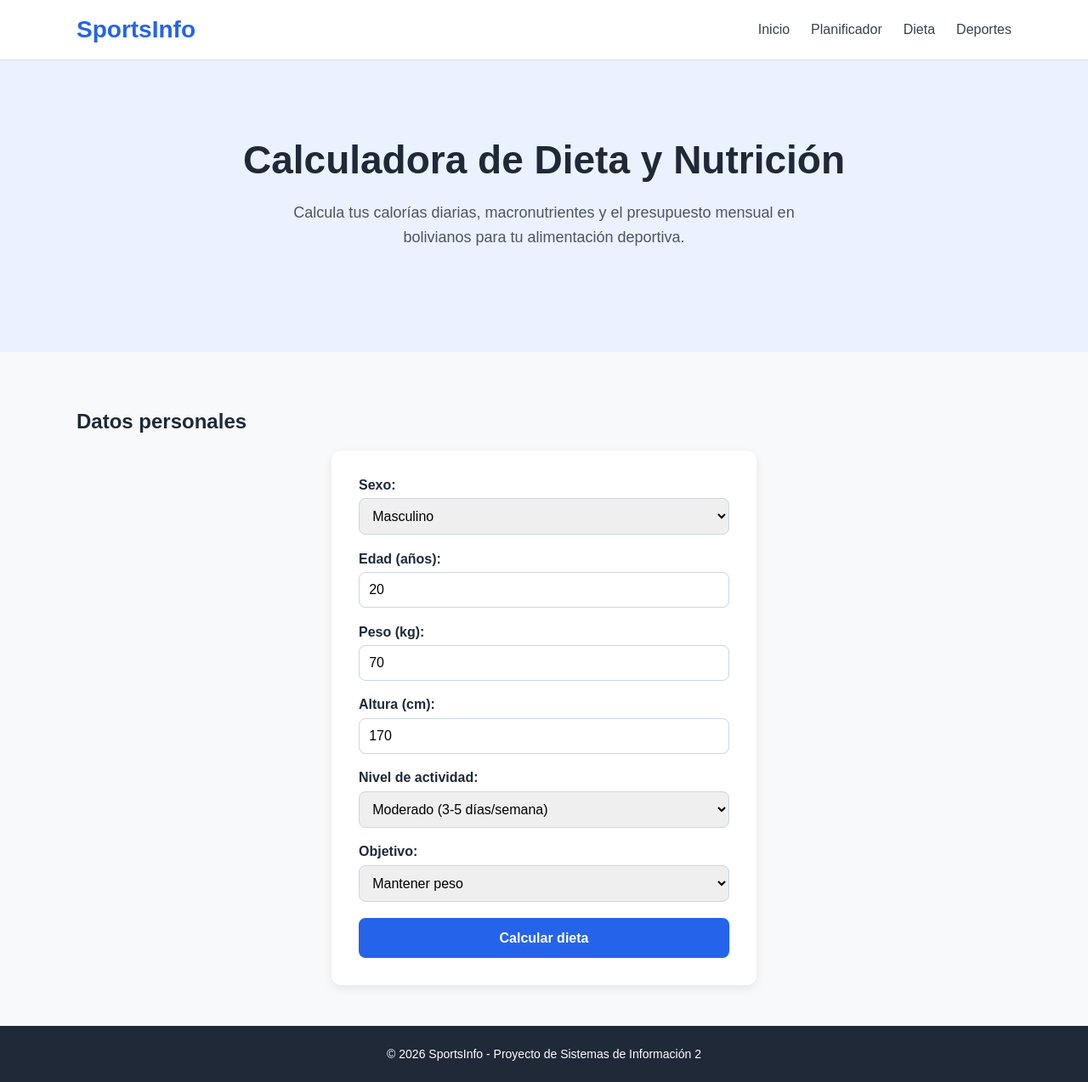
After one commit to thexangel20/plataforma-deportiva, a Flask app: page /dieta in a window 1280 px wide. The commit adds this page. Shown: the whole page at 85% size. Run offline with Flask 3, Linux system fonts and the light colour scheme.

Commit message:
feat: agrego calculadora de dieta y nutricion en bolivianos

```diff
--- a/app/routes.py
+++ b/app/routes.py
@@ -2,7 +2,10 @@ from flask import render_template, request
 from app import app
 
 
-# Matriz de horas semanales recomendadas por nivel + objetivo
+# ============================================================
+# PLANIFICADOR DE ENTRENAMIENTO
+# ============================================================
+
 HORAS_RECOMENDADAS = {
     "principiante": {"recreativo": 3, "salud": 4, "competitivo": 5},
     "intermedio":   {"recreativo": 5, "salud": 6, "competitivo": 8},
@@ -15,29 +18,19 @@ DIAS_SEMANA = ["Lunes", "Martes", "Miércoles", "Jueves", "Viernes", "Sábado",
 def calcular_plan(nivel, objetivo, dias_disponibles, horas_por_dia):
     """Calcula el plan de entrenamiento según los datos del usuario."""
 
-    # 1. Horas recomendadas según nivel + objetivo
     horas_recomendadas = HORAS_RECOMENDADAS[nivel][objetivo]
-
-    # 2. Carga máxima permitida por el usuario
     carga_maxima = dias_disponibles * horas_por_dia
-
-    # 3. Horas reales a usar (no más de lo recomendado ni de lo disponible)
     horas_reales = min(horas_recomendadas, carga_maxima)
-
-    # 4. Duración por sesión
     duracion_sesion = round(horas_reales / dias_disponibles, 2)
 
-    # 5. Distribución semanal (intercalando descansos)
-    # Se reparten las sesiones en los días disponibles, dejando días de descanso entre medio
     distribucion = []
-    paso = 7 / dias_disponibles  # Para intercalar los días
+    paso = 7 / dias_disponibles
     indices_sesion = []
     for i in range(dias_disponibles):
         indice = int(round(i * paso)) % 7
         if indice not in indices_sesion:
             indices_sesion.append(indice)
 
-    # Si no se lograron todos los índices, rellenar
     j = 0
     while len(indices_sesion) < dias_disponibles and j < 7:
         if j not in indices_sesion:
@@ -48,19 +41,10 @@ def calcular_plan(nivel, objetivo, dias_disponibles, horas_por_dia):
 
     for i, dia in enumerate(DIAS_SEMANA):
         if i in indices_sesion:
-            distribucion.append({
-                "dia": dia,
-                "entrena": True,
-                "duracion": duracion_sesion,
-            })
+            distribucion.append({"dia": dia, "entrena": True, "duracion": duracion_sesion})
         else:
-            distribucion.append({
-                "dia": dia,
-                "entrena": False,
-                "duracion": 0,
-            })
+            distribucion.append({"dia": dia, "entrena": False, "duracion": 0})
 
-    # 6. Advertencias
     advertencias = []
 
     if carga_maxima < horas_recomendadas:
@@ -90,7 +74,6 @@ def calcular_plan(nivel, objetivo, dias_disponibles, horas_por_dia):
             "mensaje": "Tu plan está bien ajustado a tu nivel y disponibilidad. ✅"
         })
 
-    # 7. Recomendaciones generales
     recomendaciones = [
         "Calienta 5-10 minutos antes de cada sesión.",
         "Bebe agua antes, durante y después del entrenamiento.",
@@ -113,6 +96,113 @@ def calcular_plan(nivel, objetivo, dias_disponibles, horas_por_dia):
     }
 
 
+# ============================================================
+# CALCULADORA DE DIETA Y NUTRICIÓN
+# ============================================================
+
+FACTORES_ACTIVIDAD = {
+    "sedentario": 1.2,
+    "ligero": 1.375,
+    "moderado": 1.55,
+    "intenso": 1.725,
+    "muy_intenso": 1.9,
+}
+
+MACROS_POR_OBJETIVO = {
+    "perder_grasa":   {"proteina": 0.40, "carbos": 0.30, "grasas": 0.30},
+    "mantener":       {"proteina": 0.30, "carbos": 0.40, "grasas": 0.30},
+    "ganar_musculo":  {"proteina": 0.30, "carbos": 0.50, "grasas": 0.20},
+}
+
+SUPLEMENTOS_POR_OBJETIVO = {
+    "perder_grasa": {
+        "costo": 400,
+        "lista": ["Proteína whey (Bs 300)", "Multivitamínico (Bs 100)"],
+    },
+    "mantener": {
+        "costo": 100,
+        "lista": ["Multivitamínico (Bs 100)"],
+    },
+    "ganar_musculo": {
+        "costo": 550,
+        "lista": [
+            "Proteína whey (Bs 300)",
+            "Creatina (Bs 150)",
+            "Multivitamínico (Bs 100)",
+        ],
+    },
+}
+
+
+def calcular_dieta(sexo, edad, peso, altura, nivel_actividad, objetivo):
+    """Calcula calorías, macros y presupuesto mensual en bolivianos."""
+
+    # 1. TMB — Fórmula Mifflin-St Jeor
+    if sexo == "masculino":
+        tmb = (10 * peso) + (6.25 * altura) - (5 * edad) + 5
+    else:
+        tmb = (10 * peso) + (6.25 * altura) - (5 * edad) - 161
+
+    # 2. Calorías diarias totales
+    factor = FACTORES_ACTIVIDAD[nivel_actividad]
+    calorias_diarias = tmb * factor
+
+    # 3. Macronutrientes
+    distribucion = MACROS_POR_OBJETIVO[objetivo]
+    gramos_proteina = round((calorias_diarias * distribucion["proteina"]) / 4)
+    gramos_carbos = round((calorias_diarias * distribucion["carbos"]) / 4)
+    gramos_grasas = round((calorias_diarias * distribucion["grasas"]) / 9)
+
+    # 4. Presupuesto de supermercado (Bs)
+    # Base: Bs 1,200 para 2,000 kcal/día
+    # Ajuste: +Bs 0.50 por cada 100 kcal extra, -Bs 0.40 por cada 100 kcal menos
+    diferencia_kcal = calorias_diarias - 2000
+    if diferencia_kcal >= 0:
+        ajuste = (diferencia_kcal / 100) * 0.50
+    else:
+        ajuste = (diferencia_kcal / 100) * 0.40
+    presupuesto_super = round(1200 + ajuste)
+
+    # 5. Suplementos
+    suplementos = SUPLEMENTOS_POR_OBJETIVO[objetivo]
+
+    # 6. Total
+    total_mensual = presupuesto_super + suplementos["costo"]
+
+    # 7. Recomendaciones
+    recomendaciones = [
+        f"Hidrátate: consume aproximadamente {round(peso * 0.035, 1)}L de agua al día.",
+        f"Consume {gramos_proteina}g de proteína repartidos en 4-5 comidas.",
+        "Prioriza carbohidratos complejos (avena, arroz integral, quinua).",
+        "Incluye grasas saludables: palta, frutos secos, aceite de oliva.",
+        "Come frutas y verduras de temporada (más económicas).",
+    ]
+
+    return {
+        "sexo": sexo,
+        "edad": edad,
+        "peso": peso,
+        "altura": altura,
+        "nivel_actividad": nivel_actividad,
+        "objetivo": objetivo,
+        "tmb": round(tmb),
+        "factor_actividad": factor,
+        "calorias_diarias": round(calorias_diarias),
+        "gramos_proteina": gramos_proteina,
+        "gramos_carbos": gramos_carbos,
+        "gramos_grasas": gramos_grasas,
+        "presupuesto_super": presupuesto_super,
+        "costo_suplementos": suplementos["costo"],
+        "lista_suplementos": suplementos["lista"],
+        "total_mensual": total_mensual,
+        "recomendaciones": recomendaciones,
+    }
+
+
+# ============================================================
+# RUTAS
+# ============================================================
+
 @app.route("/")
 def inicio():
     return render_template("index.html")
@@ -123,13 +213,27 @@ def planificador():
     resultado = None
 
     if request.method == "POST":
-        # Obtener datos del formulario
         nivel = request.form.get("nivel", "principiante")
         objetivo = request.form.get("objetivo", "recreativo")
         dias = int(request.form.get("dias", 3))
         horas = float(request.form.get("horas", 1))
-
-        # Calcular el plan
         resultado = calcular_plan(nivel, objetivo, dias, horas)
 
     return render_template("planificador.html", resultado=resultado)
+
+
+@app.route("/dieta", methods=["GET", "POST"])
+def dieta():
+    resultado = None
+
+    if request.method == "POST":
+        sexo = request.form.get("sexo", "masculino")
+        edad = int(request.form.get("edad", 20))
+        peso = float(request.form.get("peso", 70))
+        altura = float(request.form.get("altura", 170))
+        nivel_actividad = request.form.get("nivel_actividad", "moderado")
+        objetivo = request.form.get("objetivo", "mantener")
+
+        resultado = calcular_dieta(sexo, edad, peso, altura, nivel_actividad, objetivo)
+
+    return render_template("dieta.html", resultado=resultado)
--- /dev/null
+++ b/app/templates/dieta.html
@@ -0,0 +1,210 @@
+<!DOCTYPE html>
+<html lang="es">
+
+<head>
+    <meta charset="UTF-8">
+    <meta name="viewport" content="width=device-width, initial-scale=1.0">
+    <title>Calculadora de Dieta | SportsInfo</title>
+    <link rel="stylesheet" href="{{ url_for('static', filename='css/style.css') }}">
+</head>
+
+<body>
+
+    <header class="header">
+        <div class="contenedor">
+            <a href="/" class="logo">SportsInfo</a>
+            <nav class="navegacion">
+                <a href="/">Inicio</a>
+                <a href="/planificador">Planificador</a>
+                <a href="/dieta">Dieta</a>
+                <a href="#deportes">Deportes</a>
+            </nav>
+        </div>
+    </header>
+
+    <main>
+
+        <section class="hero">
+            <div class="contenedor">
+                <h1>Calculadora de Dieta y Nutrición</h1>
+                <p>
+                    Calcula tus calorías diarias, macronutrientes y el presupuesto
+                    mensual en bolivianos para tu alimentación deportiva.
+                </p>
+            </div>
+        </section>
+
+        <section class="seccion-planificador">
+            <div class="contenedor">
+                <h2>Datos personales</h2>
+
+                <form method="POST" class="formulario-planificador">
+
+                    <div class="campo">
+                        <label for="sexo">Sexo:</label>
+                        <select name="sexo" id="sexo" required>
+                            <option value="masculino">Masculino</option>
+                            <option value="femenino">Femenino</option>
+                        </select>
+                    </div>
+
+                    <div class="campo">
+                        <label for="edad">Edad (años):</label>
+                        <input type="number" name="edad" id="edad" min="15" max="80" value="20" required>
+                    </div>
+
+                    <div class="campo">
+                        <label for="peso">Peso (kg):</label>
+                        <input type="number" name="peso" id="peso" min="40" max="150" step="0.1" value="70" required>
+                    </div>
+
+                    <div class="campo">
+                        <label for="altura">Altura (cm):</label>
+                        <input type="number" name="altura" id="altura" min="140" max="210" value="170" required>
+                    </div>
+
+                    <div class="campo">
+                        <label for="nivel_actividad">Nivel de actividad:</label>
+                        <select name="nivel_actividad" id="nivel_actividad" required>
+                            <option value="sedentario">Sedentario (poco o nada de ejercicio)</option>
+                            <option value="ligero">Ligero (1-3 días/semana)</option>
+                            <option value="moderado" selected>Moderado (3-5 días/semana)</option>
+                            <option value="intenso">Intenso (6-7 días/semana)</option>
+                            <option value="muy_intenso">Muy intenso (2 veces al día)</option>
+                        </select>
+                    </div>
+
+                    <div class="campo">
+                        <label for="objetivo">Objetivo:</label>
+                        <select name="objetivo" id="objetivo" required>
+                            <option value="perder_grasa">Perder grasa</option>
+                            <option value="mantener" selected>Mantener peso</option>
+                            <option value="ganar_musculo">Ganar músculo</option>
+                        </select>
+                    </div>
+
+                    <button type="submit" class="boton">Calcular dieta</button>
+
+                </form>
+
+                {% if resultado %}
+                <div class="resultado-plan">
+
+                    <h2>🥗 Tu plan nutricional</h2>
+
+                    <h3>📊 Datos ingresados</h3>
+                    <div class="resumen-plan">
+                        <div class="resumen-item">
+                            <span class="resumen-label">Sexo</span>
+                            <strong class="resumen-valor">{{ resultado.sexo|capitalize }}</strong>
+                        </div>
+                        <div class="resumen-item">
+                            <span class="resumen-label">Edad</span>
+                            <strong class="resumen-valor">{{ resultado.edad }} años</strong>
+                        </div>
+                        <div class="resumen-item">
+                            <span class="resumen-label">Peso</span>
+                            <strong class="resumen-valor">{{ resultado.peso }} kg</strong>
+                        </div>
+                        <div class="resumen-item">
+                            <span class="resumen-label">Altura</span>
+                            <strong class="resumen-valor">{{ resultado.altura }} cm</strong>
+                        </div>
+                    </div>
+
+                    <h3>🔥 Calorías diarias</h3>
+                    <div class="resumen-plan">
+                        <div class="resumen-item">
+                            <span class="resumen-label">TMB</span>
+                            <strong class="resumen-valor">{{ resultado.tmb }} kcal</strong>
+                        </div>
+                        <div class="resumen-item">
+                            <span class="resumen-label">Factor actividad</span>
+                            <strong class="resumen-valor">{{ resultado.factor_actividad }}</strong>
+                        </div>
+                        <div class="resumen-item">
+                            <span class="resumen-label">Total diario</span>
+                            <strong class="resumen-valor">{{ resultado.calorias_diarias }} kcal</strong>
+                        </div>
+                    </div>
+
+                    <h3>🥩 Macronutrientes diarios</h3>
+                    <table class="tabla-plan">
+                        <thead>
+                            <tr>
+                                <th>Nutriente</th>
+                                <th>Cantidad</th>
+                            </tr>
+                        </thead>
+                        <tbody>
+                            <tr>
+                                <td>Proteínas</td>
+                                <td>{{ resultado.gramos_proteina }} g</td>
+                            </tr>
+                            <tr>
+                                <td>Carbohidratos</td>
+                                <td>{{ resultado.gramos_carbos }} g</td>
+                            </tr>
+                            <tr>
+                                <td>Grasas</td>
+                                <td>{{ resultado.gramos_grasas }} g</td>
+                            </tr>
+                        </tbody>
+                    </table>
+
+                    <h3>💰 Presupuesto mensual</h3>
+                    <table class="tabla-plan">
+                        <thead>
+                            <tr>
+                                <th>Concepto</th>
+                                <th>Costo</th>
+                            </tr>
+                        </thead>
+                        <tbody>
+                            <tr>
+                                <td>🛒 Supermercado</td>
+                                <td>Bs {{ resultado.presupuesto_super }}</td>
+                            </tr>
+                            <tr>
+                                <td>💊 Suplementos</td>
+                                <td>Bs {{ resultado.costo_suplementos }}</td>
+                            </tr>
+                            {% for s in resultado.lista_suplementos %}
+                            <tr class="dia-descanso">
+                                <td style="padding-left: 2rem;">• {{ s }}</td>
+                                <td>—</td>
+                            </tr>
+                            {% endfor %}
+                        </tbody>
+                        <tfoot>
+                            <tr style="background: #eff6ff; font-weight: bold;">
+                                <td>TOTAL MENSUAL</td>
+                                <td>Bs {{ resultado.total_mensual }}</td>
+                            </tr>
+                        </tfoot>
+                    </table>
+
+                    <h3>💡 Recomendaciones</h3>
+                    <ul class="recomendaciones">
+                        {% for r in resultado.recomendaciones %}
+                        <li>{{ r }}</li>
+                        {% endfor %}
+                    </ul>
+
+                </div>
+                {% endif %}
+
+            </div>
+        </section>
+
+    </main>
+
+    <footer class="footer">
+        <div class="contenedor">
+            <p>© 2026 SportsInfo - Proyecto de Sistemas de Información 2</p>
+        </div>
+    </footer>
+
+</body>
+
+</html>
--- a/app/templates/index.html
+++ b/app/templates/index.html
@@ -24,6 +24,7 @@
             <nav class="navegacion">
     <a href="/">Inicio</a>
     <a href="/planificador">Planificador</a>
+    <a href="/dieta">Dieta</a>
     <a href="#deportes">Deportes</a>
     <a href="#sobre-nosotros">Sobre nosotros</a>
 </nav>
```
Also changed, not shown: app/templates/planificador.html (+9 -78 lines).
